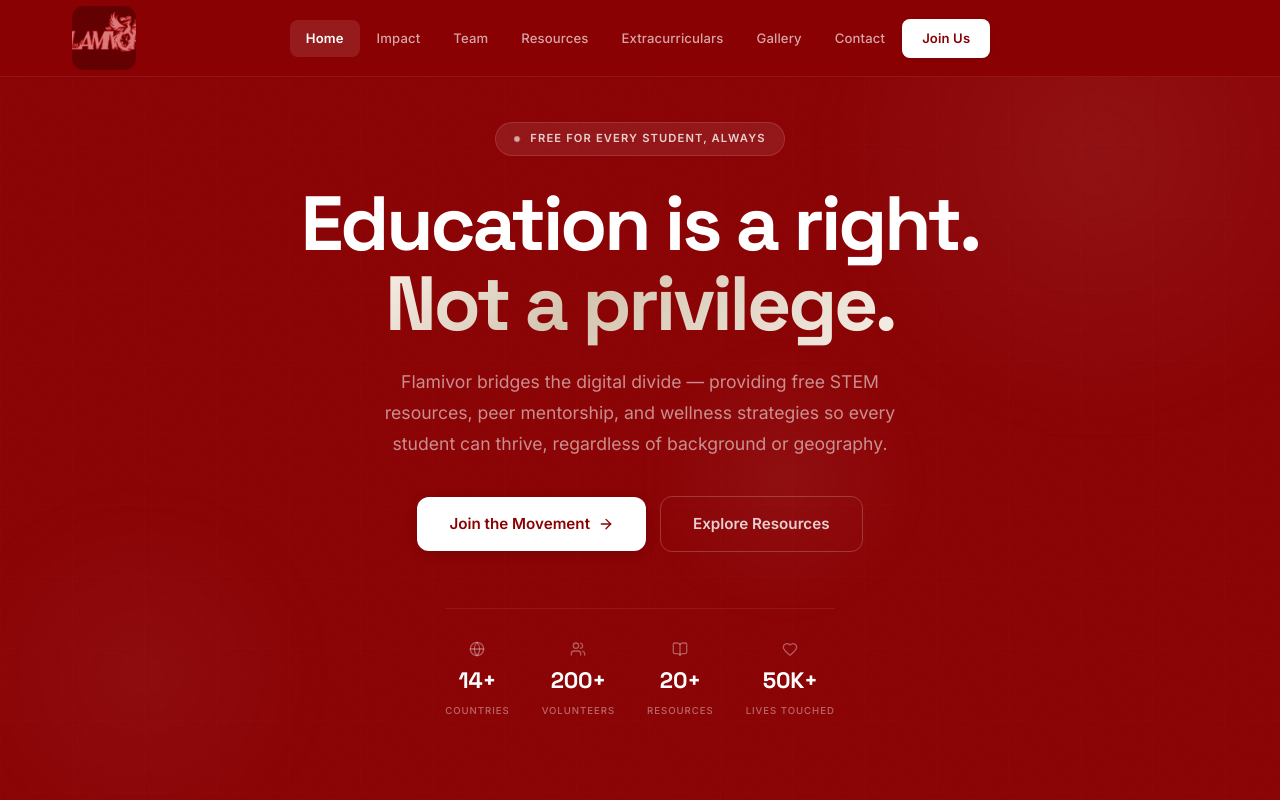
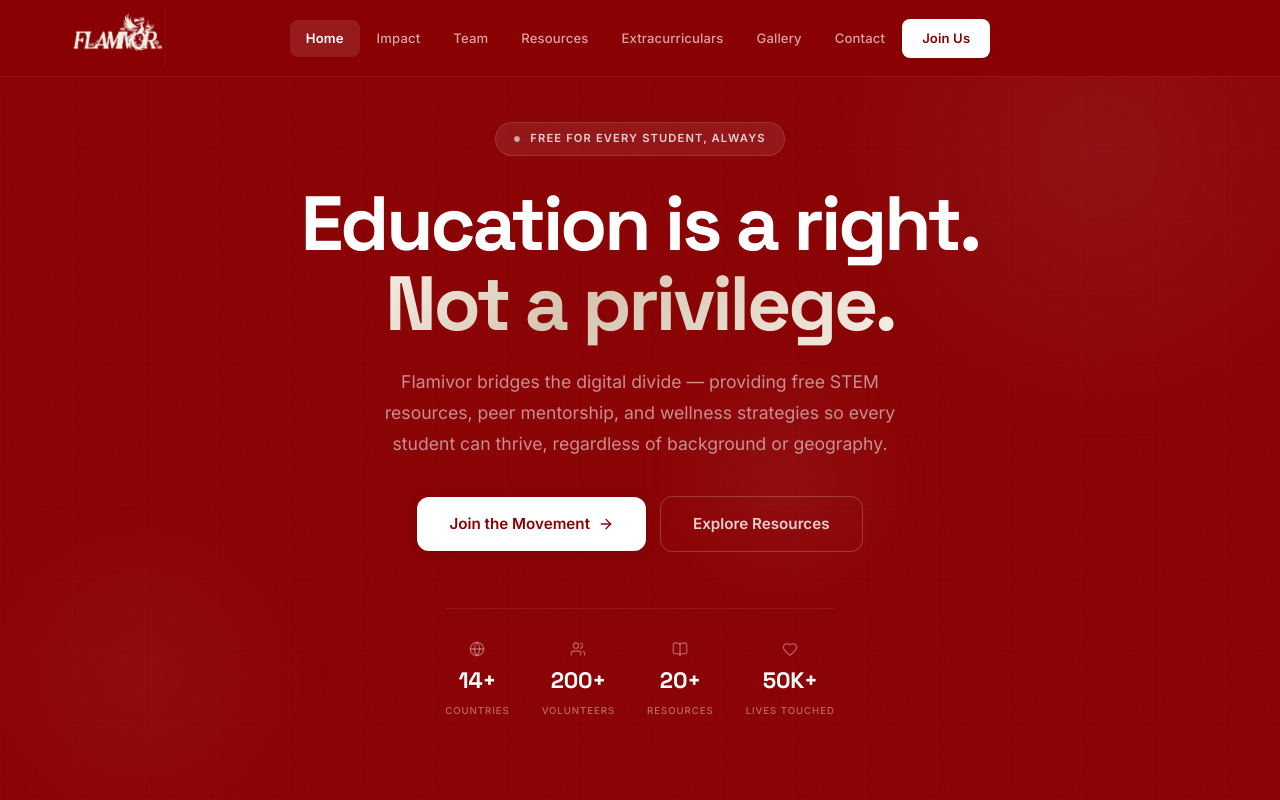
Before and after one commit to Yatishgrandhe/flamivor, a React (Vite) app: page / in a window 1280 px wide. Shown: the top 800 px of the page. Built offline with nearby package versions, Linux system fonts and the light colour scheme.

Commit message:
fix: remove logo filters and fixed sizing in nav, footer, splash

```diff
--- a/src/components/Footer.css
+++ b/src/components/Footer.css
@@ -6,21 +6,7 @@
 .footer-top { display: grid; grid-template-columns: 2fr 1fr 1fr 1fr; gap: 36px; margin-bottom: 40px; }
 .footer-brand p { color: rgba(255,255,255,0.5); font-size: 0.82rem; margin-top: 14px; max-width: 280px; line-height: 1.7; }
 .footer-logo { display: flex; align-items: center; gap: 0; }
-.footer-logo-img-wrap {
-  position: relative; width: 64px; height: 64px; border-radius: 12px;
-  overflow: hidden; flex-shrink: 0;
-  background: var(--primary);
-}
-.footer-logo-img-wrap img {
-  width: 100%; height: 100%; object-fit: cover;
-  filter: saturate(0.6) brightness(0.85);
-  mix-blend-mode: luminosity; opacity: 0.9;
-}
-.footer-logo-img-wrap::after {
-  content: ''; position: absolute; inset: 0;
-  background: var(--primary); opacity: 0.25;
-  mix-blend-mode: multiply; border-radius: inherit;
-}
+.footer-logo img { height: 60px; width: auto; }
 .footer-col h4 {
   font-size: 0.68rem; font-weight: 600; text-transform: uppercase; letter-spacing: 0.1em;
   color: rgba(255,255,255,0.35); margin-bottom: 14px;
--- a/src/components/Footer.jsx
+++ b/src/components/Footer.jsx
@@ -8,9 +8,7 @@
         <div className="footer-top">
           <div className="footer-brand">
             <Link to="/" className="footer-logo">
-              <div className="footer-logo-img-wrap">
-                <img src="/logo.jpg" alt="Flamivor" />
-              </div>
+              <img src="/logo.jpg" alt="Flamivor" />
             </Link>
             <p>A youth-led initiative dedicated to empowering young people through education and advancing UN SDGs 4 and 10.</p>
           </div>
--- a/src/components/Navbar.css
+++ b/src/components/Navbar.css
@@ -17,22 +17,7 @@
   position: absolute; left: 32px;
   display: flex; align-items: center;
 }
-.nav-logo-img-wrap {
-  position: relative; width: 64px; height: 64px; border-radius: 12px;
-  overflow: hidden; flex-shrink: 0;
-  background: var(--primary);
-}
-.nav-logo-img-wrap img {
-  width: 100%; height: 100%; object-fit: cover;
-  filter: saturate(0.6) brightness(0.85);
-  mix-blend-mode: luminosity;
-  opacity: 0.9;
-}
-.nav-logo-img-wrap::after {
-  content: ''; position: absolute; inset: 0;
-  background: var(--primary); opacity: 0.25;
-  mix-blend-mode: multiply; border-radius: inherit;
-}
+.nav-logo img { height: 60px; width: auto; }
 .nav-links { display: flex; align-items: center; gap: 1px; }
 .nav-links a {
   color: rgba(255,255,255,0.65); font-size: 0.82rem; font-weight: 500;
--- a/src/components/Navbar.jsx
+++ b/src/components/Navbar.jsx
@@ -35,9 +35,7 @@
     >
       <div className="nav-inner">
         <NavLink to="/" className="nav-logo">
-          <div className="nav-logo-img-wrap">
-            <img src="/logo.jpg" alt="Flamivor" />
-          </div>
+          <img src="/logo.jpg" alt="Flamivor" />
         </NavLink>
 
         <div className="nav-links">
--- a/src/components/SplashScreen.css
+++ b/src/components/SplashScreen.css
@@ -17,9 +17,7 @@
   to { opacity: 1; transform: scale(1) translateY(0); }
 }
 .splash-logo-wrap {
-  width: 110px; height: 110px; border-radius: 16px; overflow: hidden;
-  background: #fff; display: flex; align-items: center; justify-content: center;
-  box-shadow: 0 8px 40px rgba(0,0,0,0.3);
+  width: auto; height: 80px;
   animation: logoPulse 1.2s ease 0.4s both;
 }
 @keyframes logoPulse {
@@ -27,7 +25,7 @@
   to { transform: scale(1); opacity: 1; }
 }
 .splash-logo {
-  width: 100%; height: 100%; object-fit: cover;
+  height: 100%; width: auto;
 }
 .splash-line {
   width: 60px; height: 2px; background: rgba(255,255,255,0.25);
```
